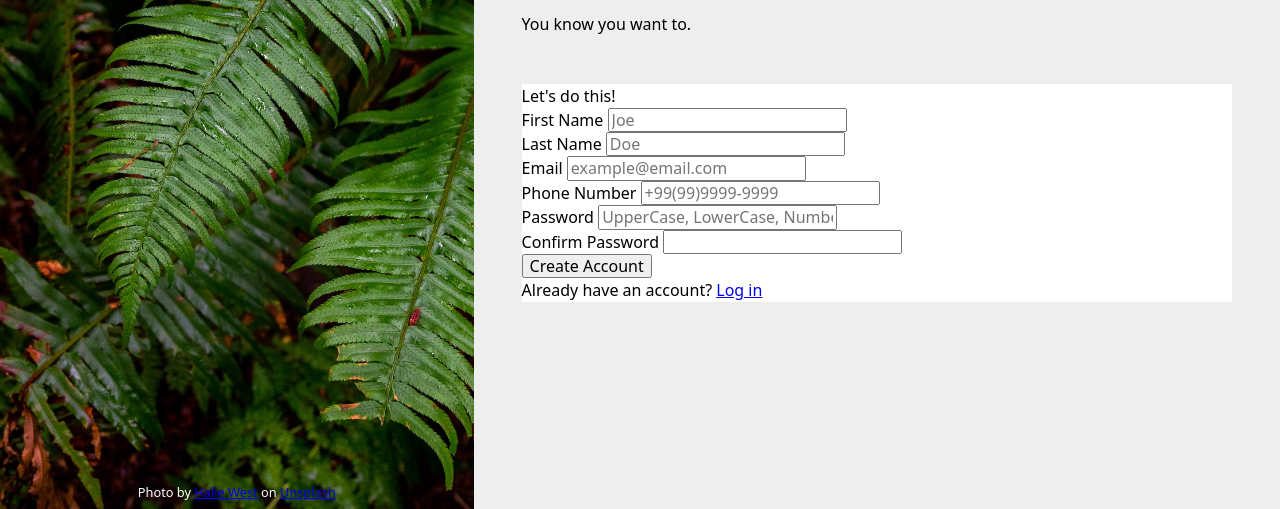
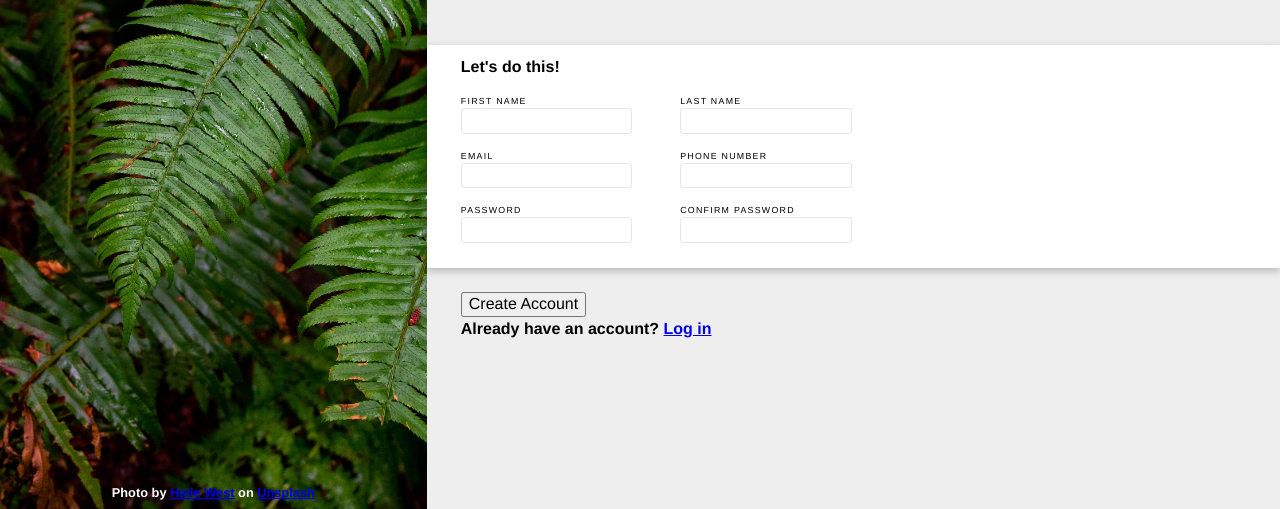
Before and after one commit to i4pg/sign-up-form, a website: page index.html in a window 1280 px wide. Shown: the part 291-800 px from the top of the page. Drawn offline with nearby package versions, Linux system fonts and the light colour scheme.

Commit message:
update files

```diff
--- a/index.html
+++ b/index.html
@@ -10,6 +10,7 @@
       href="node_modules/the-new-css-reset/css/reset.css"
     />
     <link href="src/css/style.css" rel="stylesheet" />
+    <script src="src/js/password-match.js" defer></script>
   </head>
 
   <body>
@@ -30,38 +31,55 @@
       </p>
     </header>
     <main>
+      <section>
+        <div class="container">
           <h4>
-        This is not a real online service! you know you need something like this
-        in your life to help you realize your deepest dreams.
+            This is not a real online service! you know you need something like
+            this in your life to help you realize your deepest dreams.
           </h4>
           <p>Sign up <em>now</em> to get started.</p>
           <br />
           <h4>You <em>know</em> you want to.</h4>
           <br />
-      <br />
+        </div>
+      </section>
       <section>
         <form action="#" method="get">
           <fieldset>
+            <div class="container">
               <legend>Let's do this!</legend>
+              <div class="form-field">
                 <div>
-              <label for="first-name">First Name</label>
+                  <label
+                    for="first-name"
+                    data-help="¿Are you 11 from Stranger Things?"
+                    >First Name</label
+                  >
                   <input
                     type="text"
                     name="first-name"
                     id="first-name"
                     pattern="[a-zA-Z0-9]+"
-                placeholder="Joe"
+                    value=""
+                    maxlength="245"
+                    placeholder=" "
                     required
                   />
                 </div>
                 <div>
-              <label for="last-name">Last Name</label>
+                  <label
+                    for="last-name"
+                    data-help="A girl has no name- Arya Stark"
+                    >Last Name</label
+                  >
                   <input
                     type="text"
                     name="last-name"
                     id="last-name"
                     pattern="[a-zA-Z0-9]+"
-                placeholder="Doe"
+                    value=""
+                    placeholder=" "
+                    maxlength="245"
                   />
                 </div>
                 <div>
@@ -70,7 +88,7 @@
                     type="email"
                     name="email"
                     id="email"
-                placeholder="example@email.com"
+                    placeholder=" "
                     required
                   />
                 </div>
@@ -81,29 +99,39 @@
                     name="phone"
                     id="phone"
                     pattern="[\+]\d{2}[\(]\d{2}[\)]\d{4}[\-]\d{4}"
-                placeholder="+99(99)9999-9999"
+                    placeholder=" "
                   />
                 </div>
                 <div>
-              <label for="password">Password</label>
+                  <label id="password-label" for="password">Password</label>
                   <input
                     type="password"
                     name="password"
                     id="password"
                     pattern="(?=^.{8,}$)((?=.*\d)|(?=.*\W+))(?![.\n])(?=.*[A-Z])(?=.*[a-z]).*$"
-                placeholder="UpperCase, LowerCase, Number/SpecialChar and min 8 Chars"
+                    placeholder=" "
                     required
                   />
                 </div>
                 <div>
                   <label for="password-confirmation">Confirm Password</label>
-              <input type="password" id="password-confirmation" required />
+                  <input
+                    type="password"
+                    placeholder=" "
+                    id="password-confirmation"
+                    required
+                  />
+                </div>
+              </div>
             </div>
           </fieldset>
+          <div class="container">
             <input type="submit" value="Create Account" />
             <p>
-            Already have an account? <a href="http://github.com/i4pg">Log in</a>
+              Already have an account?
+              <a href="http://github.com/i4pg">Log in</a>
             </p>
+          </div>
         </form>
       </section>
     </main>
--- a/src/css/style.css
+++ b/src/css/style.css
@@ -1,11 +1,11 @@
-:root {
-  --main-padding: 1.5rem clamp(1rem, 4%, 3rem);
-}
-
 @font-face {
   font-family: "Norse";
   font-weight: bold;
   src: url(../font/Norse-Bold.otf);
+}
+
+em {
+  font-style: italic;
 }
 
 p,
@@ -24,16 +24,24 @@ h4 {
 body {
   line-height: 1.5;
   display: flex;
-  font-family: system-ui, -apple-system, BlinkMacSystemFont, "Segoe UI", Roboto,
-    Oxygen, Ubuntu, Cantarell, "Open Sans", "Helvetica Neue", sans-serif;
+  font-family: "Franklin Gothic Medium", "Arial Narrow", Arial, sans-serif;
+  font-weight: bold;
+
+  display: flex;
+  flex-flow: row wrap;
+}
+
+.container {
+  padding: 1.5rem clamp(1rem, 4%, 3rem);
+  width: min(70ch, 100% - 2rem);
 }
 
 header {
   height: 100vh;
-  width: 40vw;
   background-image: url(../pics/halie-west-25xggax4bSA-unsplash.jpg);
   background-size: cover;
   color: white;
+  flex: 1;
 
   display: flex;
   flex-direction: column;
@@ -70,17 +78,76 @@ header p a {
 }
 
 main {
-  width: 60vw;
   background-color: #eee;
-
-  padding: var(--main-padding);
+  flex: 2;
 
   display: flex;
   flex-flow: column wrap;
   justify-content: center;
 }
 
-form {
+fieldset {
   background-color: white;
-  box-shadow: hsla(0, 0%, 0%, 0.323);
+  box-shadow: rgba(0, 0, 0, 0.24) 0px 3px 8px;
 }
+
+fieldset .container {
+  padding: 0.6rem clamp(1rem, 4%, 3rem);
+}
+
+.form-field {
+  margin-top: 1rem;
+  display: flex;
+  flex-flow: row wrap;
+}
+
+.form-field div {
+  display: flex;
+  flex-flow: column;
+  margin-right: 3rem;
+  margin-bottom: 1rem;
+  /* flex-basis: 48%; */
+}
+
+.form-field div label {
+  text-transform: uppercase;
+  font-size: 0.55rem;
+  letter-spacing: 0.08rem;
+  font-weight: 500;
+}
+
+.form-field div input {
+  font-size: 0.75rem;
+  font-weight: 400;
+  padding: 0.4em 0.6em;
+  border: #e5e7eb solid 1px;
+  border-radius: 3px;
+}
+
+.form-field div input::placeholder {
+  font-weight: 100;
+}
+
+.form-field div input:focus-visible {
+  border: blue 1px solid;
+  box-shadow: rgba(0, 0, 0, 0.24) 0px 3px 8px;
+}
+
+.form-field div input:not(:focus):not(:placeholder-shown):valid {
+  border: green 1px solid;
+  box-shadow: rgba(0, 0, 0, 0.24) 0px 3px 8px;
+}
+
+.form-field div input:not(:focus):not(:placeholder-shown):invalid {
+  border: red 1px solid;
+  box-shadow: rgba(0, 0, 0, 0.24) 0px 3px 8px;
+}
+
+label[for="password"] ~ p {
+  font-size: 0.75rem;
+  font-weight: lighter;
+  color: red;
+  text-transform: none;
+
+  display: none;
+}
--- /dev/null
+++ b/src/js/password-match.js
@@ -0,0 +1,22 @@
+const passwordLabel = document.getElementById('password-label')
+const passwordInput = document.getElementById("password");
+const passwordInputConfirmation = document.getElementById(
+  "password-confirmation"
+);
+
+function passwordConfirmationChecker() {
+  if (passwordInput.validity.valid && passwordInputConfirmation.value) {
+    return passwordInput.value === passwordInputConfirmation.value;
+  }
+}
+
+function passowrdMatching() {
+  if (!passwordConfirmationChecker) {
+    msg = document.createElement('p')
+    msg.textContent = "* Passwords do not match"
+    msg.css.
+  }
+}
+
+passwordInput.addEventListener("blur", passowrdMatching);
+passwordInputConfirmation.addEventListener("blur", passowrdMatching);
```
Lines whose indentation alone changed are shown as unchanged.
